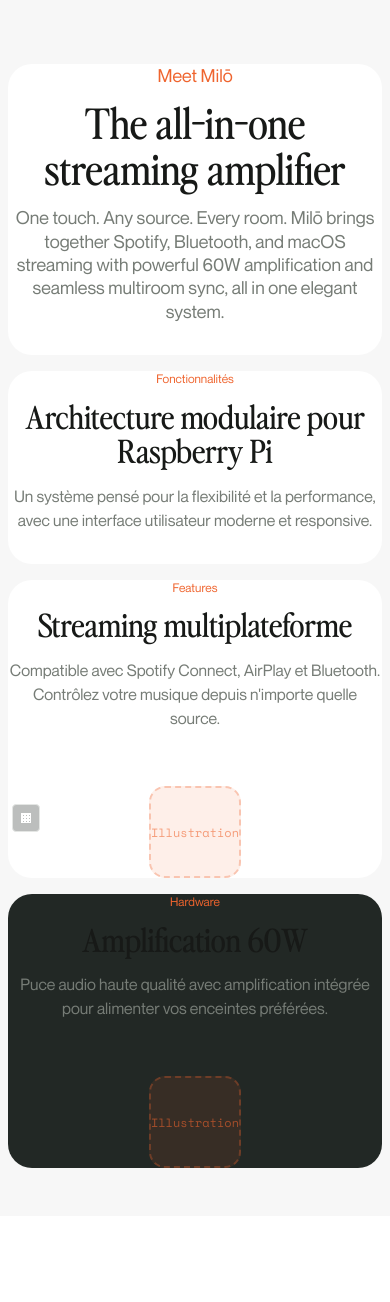
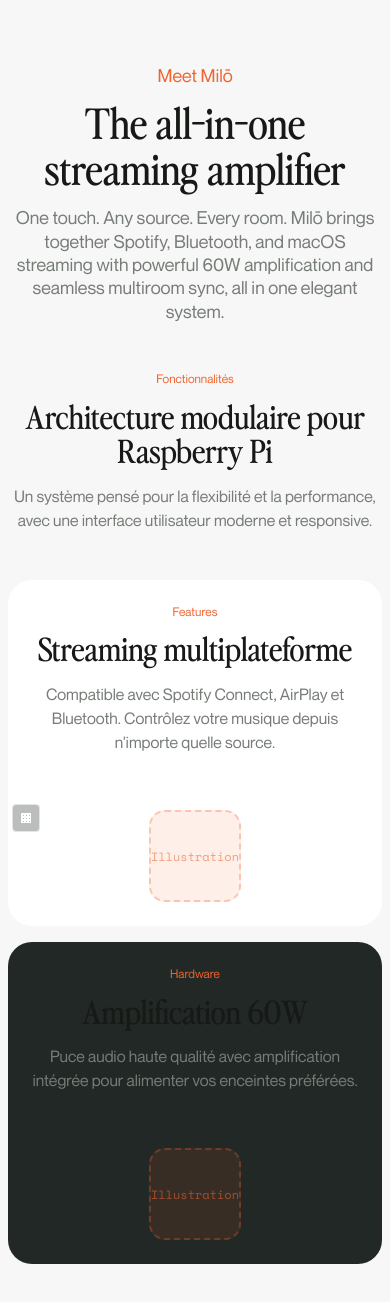
Before and after one commit to Leshauts/Milo-Website, a Vue app: page / in a window 390 px wide. Shown: the top 1302 px of the page. Before the commit the page ends 1216 px from the top, so only its background shows below. Built offline with nearby package versions, Linux system fonts and the light colour scheme.

Commit message:
style: sectionsplit now works individually and section.vue removed

```diff
--- a/src/App.vue
+++ b/src/App.vue
@@ -1,21 +1,14 @@
 <template>
   <GridToggle @toggle="onGridToggle" />
 
-  <!-- Section principale avec MainSectionTitle -->
-  <Section variant="default">
     <SectionTitle variant="main" tag="Meet Milō" title="The all-in-one streaming&nbsp;amplifier"
       paragraph="One touch. Any source. Every room. Milō brings together Spotify, Bluetooth, and macOS streaming with powerful 60W amplification and seamless multiroom sync, all in one elegant system." />
-  </Section>
 
-  <!-- Section fonctionnalités -->
-  <Section variant="default">
     <SectionTitle tag="Fonctionnalités" title="Architecture modulaire pour Raspberry Pi"
       paragraph="Un système pensé pour la flexibilité et la performance, avec une interface utilisateur moderne et responsive." />
-  </Section>
 
   <!-- Section split normale -->
-  <Section variant="default">
-    <SectionSplit>
+  <SectionSplit variant="default">
     <template #content>
       <SectionTitle tag="Features" title="Streaming multiplateforme"
         paragraph="Compatible avec Spotify Connect, AirPlay et Bluetooth. Contrôlez votre musique depuis n'importe quelle source." />
@@ -24,11 +17,9 @@
       <!-- Animation future ici -->
     </template>
   </SectionSplit>
-  </Section>
 
   <!-- Section split inversée avec fond contrast -->
-  <Section variant="contrast">
-    <SectionSplit :reversed="true">
+  <SectionSplit variant="contrast" :reversed="true">
     <template #content>
       <SectionTitle tag="Hardware" title="Amplification 60W"
         paragraph="Puce audio haute qualité avec amplification intégrée pour alimenter vos enceintes préférées." />
@@ -37,13 +28,11 @@
       <!-- Animation future ici -->
     </template>
   </SectionSplit>
-  </Section>
 
 </template>
 
 <script>
 import GridToggle from './components/GridToggle.vue'
-import Section from './components/Section.vue'
 import SectionTitle from './components/SectionTitle.vue'
 import SectionSplit from './components/SectionSplit.vue'
 
@@ -51,7 +40,6 @@ export default {
   name: 'App',
   components: {
     GridToggle,
-    Section,
     SectionTitle,
     SectionSplit
   },
--- a/src/components/Section.vue
+++ /dev/null
@@ -1,42 +0,0 @@
-<template>
-  <section class="section" :class="sectionClass">
-    <slot />
-  </section>
-</template>
-
-<script>
-export default {
-  name: 'Section',
-  props: {
-    variant: {
-      type: String,
-      default: 'default',
-      validator: (value) => ['default', 'contrast'].includes(value)
-    }
-  },
-  computed: {
-    sectionClass() {
-      return `section--${this.variant}`
-    }
-  }
-}
-</script>
-
-<style scoped>
-.section {
-  display: grid;
-  grid-template-columns: subgrid;
-  grid-column: 1 / -1;
-  border-radius: var(--border-radius-large);
-  /* padding: var(--space-08) var(--space-06); */
-}
-
-.section--default {
-  background-color: var(--color-background-neutral);
-}
-
-.section--contrast {
-  background-color: var(--color-background-contrast);
-  color: var(--color-text-contrast);
-}
-</style>
--- a/src/components/SectionSplit.vue
+++ b/src/components/SectionSplit.vue
@@ -1,5 +1,5 @@
 <template>
-  <div class="section-split" :class="sectionClass">
+  <section class="section-split" :class="[sectionClass, variantClass]">
     <!-- Contenu texte -->
     <div class="section-split__content" :class="contentClass">
       <slot name="content" />
@@ -12,7 +12,7 @@
         <div class="illustration-placeholder"></div>
       </slot>
     </div>
-  </div>
+  </section>
 </template>
 
 <script>
@@ -22,11 +22,19 @@ export default {
     reversed: {
       type: Boolean,
       default: false
+    },
+    variant: {
+      type: String,
+      default: 'default',
+      validator: (value) => ['default', 'contrast'].includes(value)
     }
   },
   computed: {
     sectionClass() {
       return this.reversed ? 'section-split--reversed' : 'section-split--default'
+    },
+    variantClass() {
+      return `section-split--${this.variant}`
     },
     contentClass() {
       return {
@@ -44,16 +52,31 @@ export default {
 
 <style scoped>
 .section-split {
+  /* Configuration de la section avec grille */
+  display: grid;
+  grid-template-columns: subgrid;
   grid-column: 1 / -1;
-  display: flex;
+  border-radius: var(--border-radius-large);
+
+  /* Configuration du contenu split */
+  grid-template-columns: 1fr 1fr;
   align-items: center;
   gap: var(--grid-gutter);
-  padding: none;
+}
+
+/* === VARIANTES DE SECTION === */
+.section-split--default {
+  background-color: var(--color-background-neutral);
+  color: var(--color-text);
+}
+
+.section-split--contrast {
+  background-color: var(--color-background-contrast);
+  color: var(--color-text-contrast);
 }
 
 /* === CONTENU TEXTE === */
 .section-split__content {
-  flex: 1;
   display: flex;
   flex-direction: column;
   justify-content: center;
@@ -65,7 +88,6 @@ export default {
 
 /* === ILLUSTRATION === */
 .section-split__illustration {
-  flex: 1;
   aspect-ratio: 1;
   display: flex;
   align-items: center;
@@ -99,8 +121,9 @@ export default {
 /* === RESPONSIVE MOBILE === */
 @media (max-width: 768px) {
   .section-split {
-    flex-direction: column;
+    grid-template-columns: 1fr;
     gap: var(--space-06);
+    padding: var(--space-06) var(--space-04);
   }
 
   .section-split__content,
@@ -112,6 +135,7 @@ export default {
   .section-split__illustration--reversed {
     order: 2 !important;
     max-width: 280px;
+    justify-self: center;
   }
 }
 </style>
```
Also changed, not shown: src/components/SectionCover.vue (added, +40 -0 lines). Lines whose indentation alone changed are shown as unchanged.
